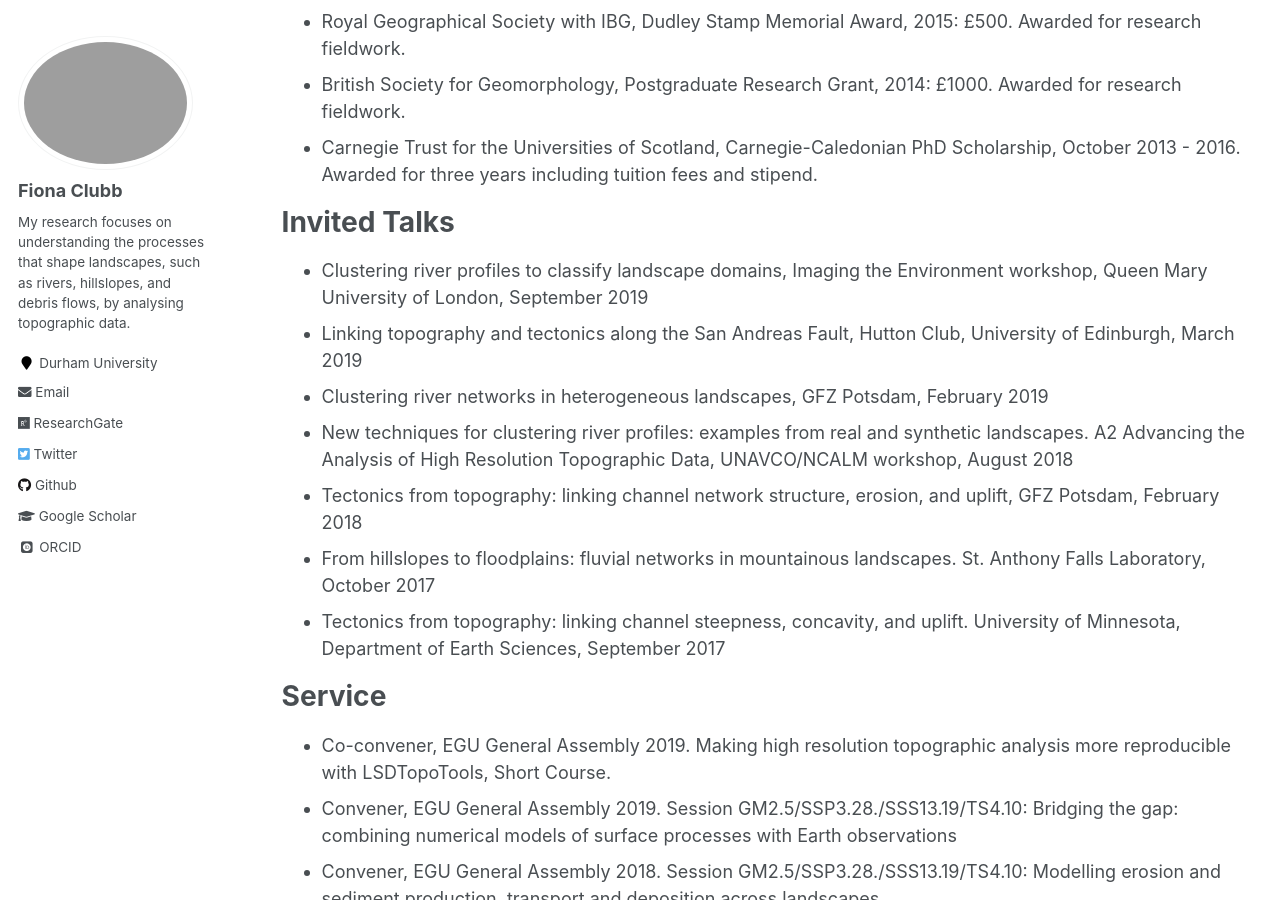
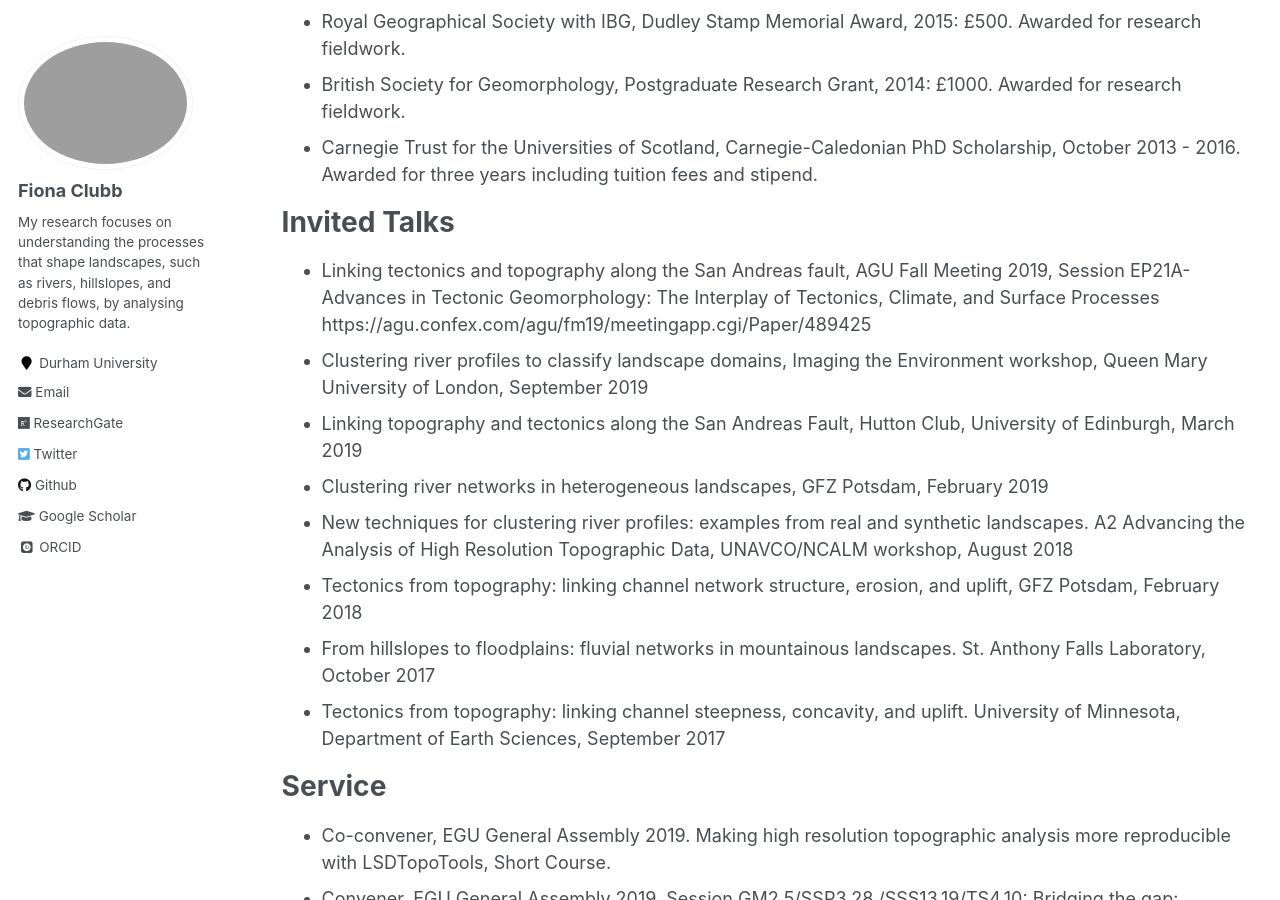
Before and after one commit to fclubb/fclubb.github.io, a Jekyll site: the page built from _pages/cv.md, in a window 1280 px wide and 900 px high, scrolled down 875 px. Built offline with Jekyll 4.4.1, drawn with Linux system fonts in a browser that asks for light colours; some web fonts are replaced.

Commit message:
Updating cv

```diff
--- a/_pages/cv.md
+++ b/_pages/cv.md
@@ -42,6 +42,7 @@
 
 Invited Talks
 ======
+* Linking tectonics and topography along the San Andreas fault, AGU Fall Meeting 2019, Session EP21A- Advances in Tectonic Geomorphology: The Interplay of Tectonics, Climate, and Surface Processes https://agu.confex.com/agu/fm19/meetingapp.cgi/Paper/489425
 * Clustering river profiles to classify landscape domains, Imaging the Environment workshop, Queen Mary University of London, September 2019
 * Linking topography and tectonics along the San Andreas Fault, Hutton Club, University of Edinburgh, March 2019
 * Clustering river networks in heterogeneous landscapes, GFZ Potsdam, February 2019
```
